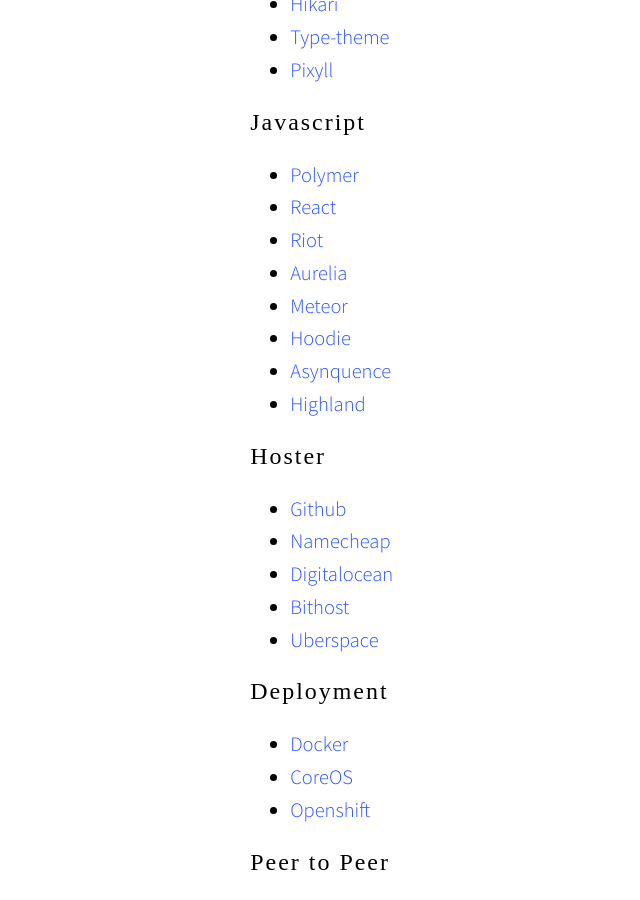
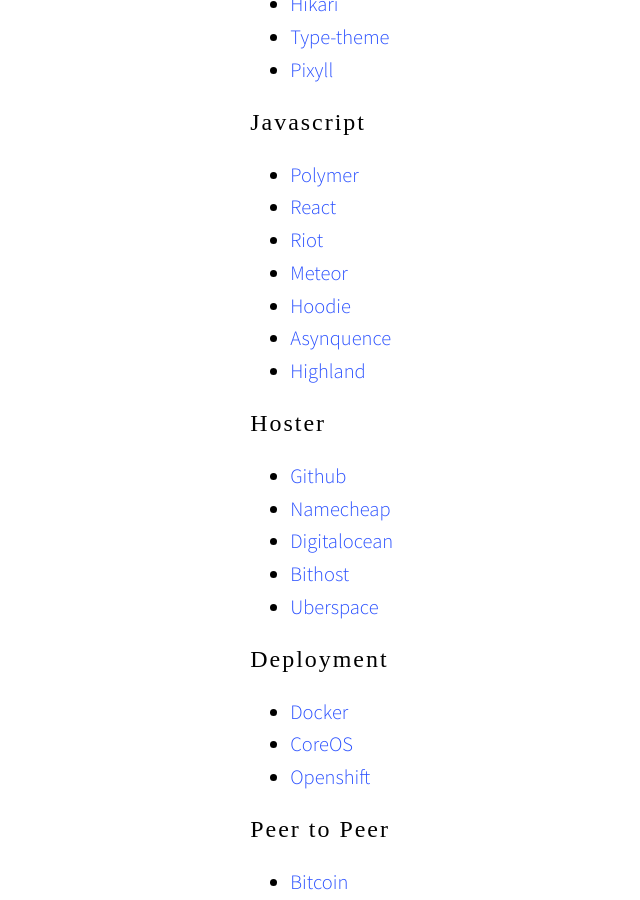
Before and after one commit to wilkistarotieno/wilkistarotieno.github.io, a Jekyll site: the page built from links.md, in a window 1280 px wide and 900 px high, scrolled down 1156 px. Shown: the whole window, without its empty margins (37-677 px from the left). Built offline with Jekyll 4.4.1, drawn with Linux system fonts in a browser that asks for light colours; some web fonts are replaced; Markdown is read by kramdown in place of the engine named in the settings; a script that is not in the unit is left out.

Commit message:
Update links.md

```diff
--- a/links.md
+++ b/links.md
@@ -40,7 +40,6 @@
 *   [Polymer](https://www.polymer-project.org/)
 *   [React](http://facebook.github.io/react/)
 *   [Riot](https://muut.com/riotjs/)
-*   [Aurelia](http://aurelia.io/)
 *   [Meteor](https://www.meteor.com/)
 *   [Hoodie](http://hood.ie/)
 *   [Asynquence](https://github.com/getify/asynquence)
```
